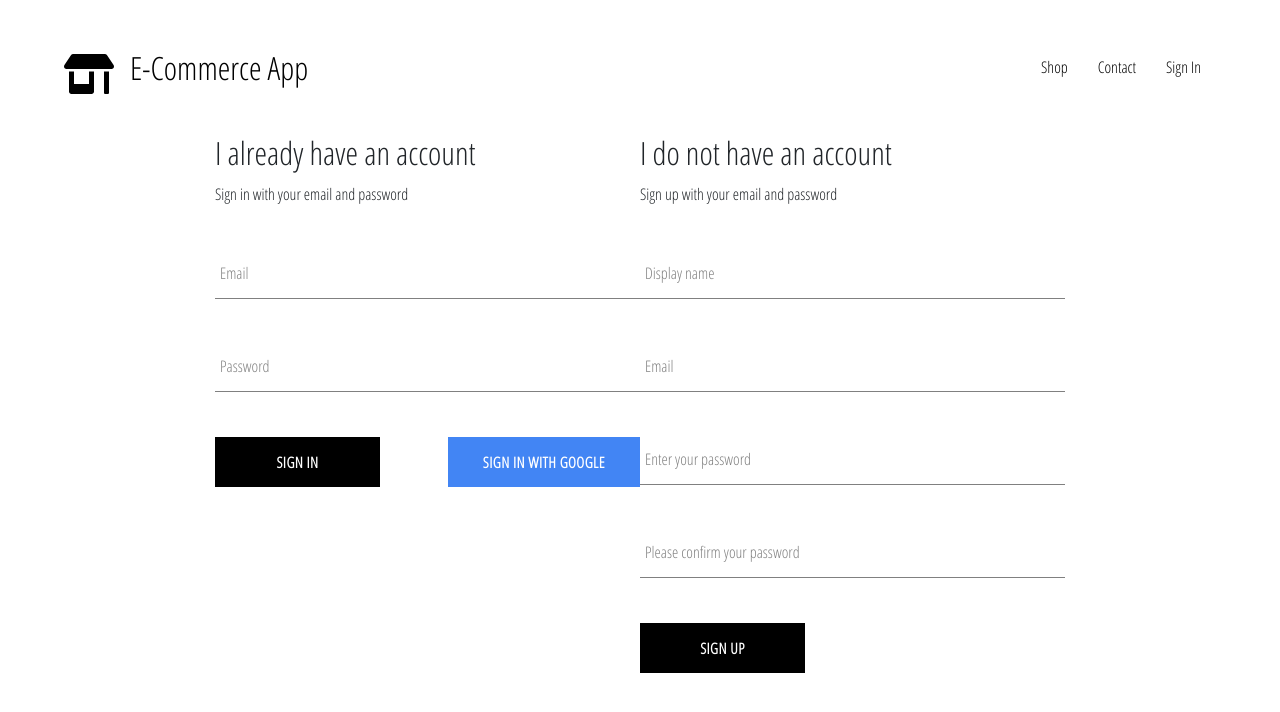
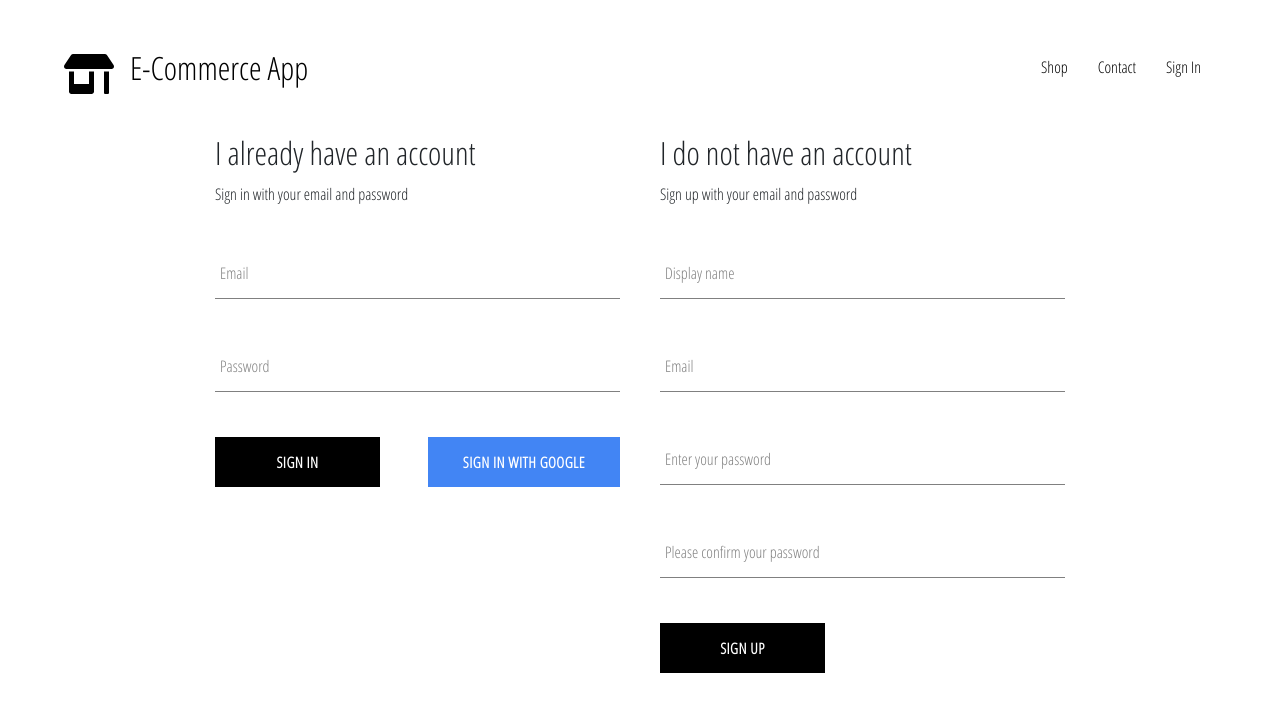
Before and after one commit to Reynaldoabv/e-commerce-app, a React (Create React App) app: page /signin in a window 1280 px wide. Shown: the top 712 px of the page. Built offline with nearby package versions, Linux system fonts and the light colour scheme; no server answers.

Commit message:
finishing sign in submit method

```diff
--- a/src/App.js
+++ b/src/App.js
@@ -49,7 +49,6 @@ class App extends React.Component {
               ...snapShot.data()
             }
           });
-          console.log(this.state);
         })
       }
 
--- a/src/components/sign-in/SignIn.jsx
+++ b/src/components/sign-in/SignIn.jsx
@@ -5,7 +5,7 @@ import './SignIn.scss';
 import FormInput from '../../components/form-input/FormInput';
 import CustomButton from '../../components/custom-button/CustomButton';
 
-import { signInWithGoogle } from '../../firebase/firebase.utils';
+import { auth, signInWithGoogle } from '../../firebase/firebase.utils';
 
 const SignIn = props => {
 
@@ -14,12 +14,17 @@ const SignIn = props => {
         password: ""
     });
 
-    const onSubmit = e => {
+    const onSubmit = async e => {
         e.preventDefault()
 
-        console.log(formData)
+        try {
+            auth.signInWithEmailAndPassword(email, password);
 
-        setFormData({ email: "", password: "" });
+            setFormData({ email: "", password: "" });
+
+        } catch (err) {
+            console.log(err);
+        }
     }
 
     const onChange = e => {
--- a/src/components/sign-in/SignIn.scss
+++ b/src/components/sign-in/SignIn.scss
@@ -2,6 +2,7 @@
     width: 380vw;
     display: flex;
     flex-direction: column;
+    margin-right: 20px;
 
     .title{
         margin: 10px 0;
--- a/src/components/sign-up/sign-up.scss
+++ b/src/components/sign-up/sign-up.scss
@@ -2,6 +2,7 @@
     display: flex;
     flex-direction: column;
     width: 380vw;
+    margin-left: 20px;
 
     .title {
       margin: 10px 0;
```
